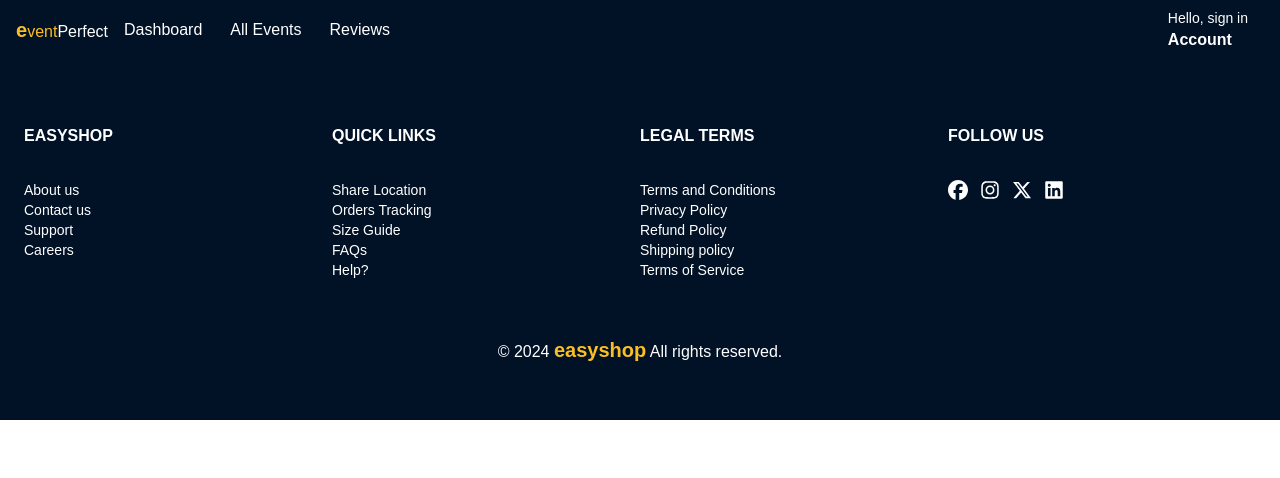
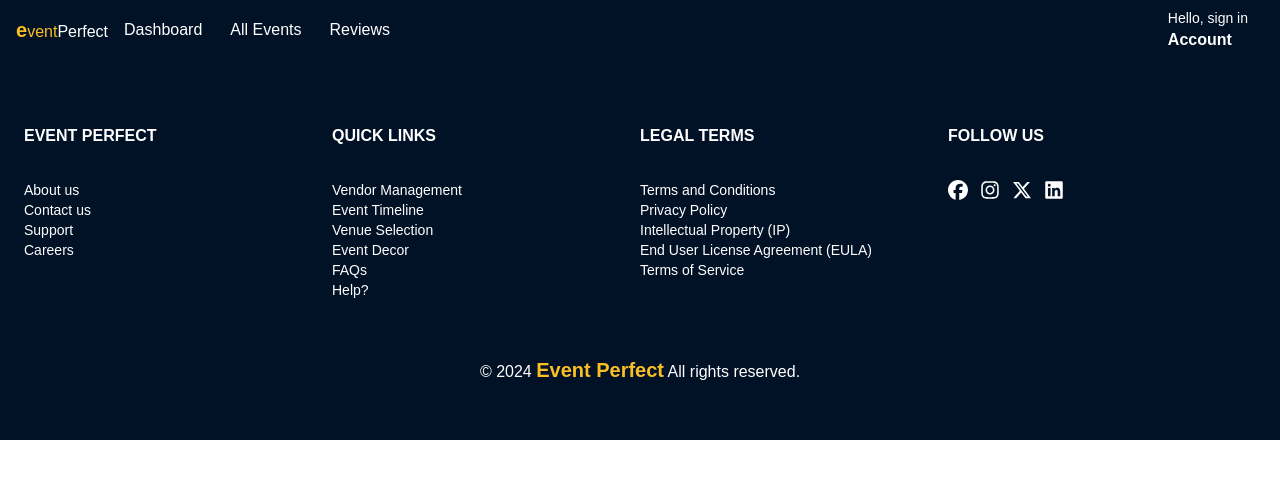
Before and after one commit to Arnold-In-Tech/EventPerfect, a React (Create React App) app in the folder client/: page /Login in a window 1280 px wide. Shown: the top 478 px of the page. Built offline with nearby package versions, Linux system fonts and the light colour scheme.

Commit message:
Worked on Footer

```diff
--- a/client/src/components/Footer.js
+++ b/client/src/components/Footer.js
@@ -9,7 +9,7 @@
   return (
     <footer className="flex flex-wrap bg-primary p-6  md:items-top justify-center">
       <div className="w-full md:w-1/4 mb-10 mt-10">
-        <h4 className="relative mb-8 font-bold text-md uppercase text-white">Easyshop</h4>
+        <h4 className="relative mb-8 font-bold text-md uppercase text-white">Event Perfect</h4>
         <ul className="list-none font-light">
           <li><a href="#" className="block text-sm  text-white no-underline transition duration-400">About us</a></li>
           <li><a href="#" className="block text-sm  text-white no-underline transition duration-400">Contact us</a></li>
@@ -20,9 +20,10 @@
       <div className="w-full md:w-1/4 mb-10 mt-10">
         <h4 className="relative mb-8 font-bold text-md uppercase text-white">Quick Links</h4>
         <ul className="list-none font-light">
-          <li><a href="#" className="block text-sm  text-white no-underline transition duration-400">Share Location</a></li>
-          <li><a href="#" className="block text-sm  text-white no-underline transition duration-400">Orders Tracking</a></li>
-          <li><a href="#" className="block text-sm  text-white no-underline transition duration-400">Size Guide</a></li>
+          <li><a href="#" className="block text-sm  text-white no-underline transition duration-400"> Vendor Management</a></li>
+          <li><a href="#" className="block text-sm  text-white no-underline transition duration-400">Event Timeline</a></li>
+          <li><a href="#" className="block text-sm  text-white no-underline transition duration-400">Venue Selection</a></li>
+          <li><a href="#" className="block text-sm  text-white no-underline transition duration-400">Event Decor</a></li>
           <li><a href="#" className="block text-sm  text-white no-underline transition duration-400">FAQs</a></li>
           <li><a href="#" className="block text-sm  text-white no-underline transition duration-400">Help?</a></li>
         </ul>
@@ -32,8 +33,8 @@
         <ul className="list-none font-light">
           <li><a href="#" className="block text-sm  text-white no-underline transition duration-400">Terms and Conditions</a></li>
           <li><a href="#" className="block text-sm  text-white no-underline transition duration-400">Privacy Policy</a></li>
-          <li><a href="#" className="block text-sm  text-white no-underline transition duration-400">Refund Policy</a></li>
-          <li><a href="#" className="block text-sm  text-white no-underline transition duration-400">Shipping policy</a></li>
+          <li><a href="#" className="block text-sm  text-white no-underline transition duration-400">Intellectual Property (IP)</a></li>
+          <li><a href="#" className="block text-sm  text-white no-underline transition duration-400">End User License Agreement (EULA)</a></li>
           <li><a href="#" className="block text-sm  text-white no-underline transition duration-400">Terms of Service</a></li>
         </ul>
       </div>
@@ -47,7 +48,7 @@
         </div>
       </div>
       <div className="w-full mt-4 mb-8 text-center items-center text-white font-light">
-        <p>&copy; 2024 <span className="text-amber-400 text-xl space-x-2 font-black">easyshop</span> All rights reserved.</p>
+        <p>&copy; 2024 <span className="text-amber-400 text-xl space-x-2 font-black">Event Perfect</span> All rights reserved.</p>
       </div>
     </footer>
   );
```
